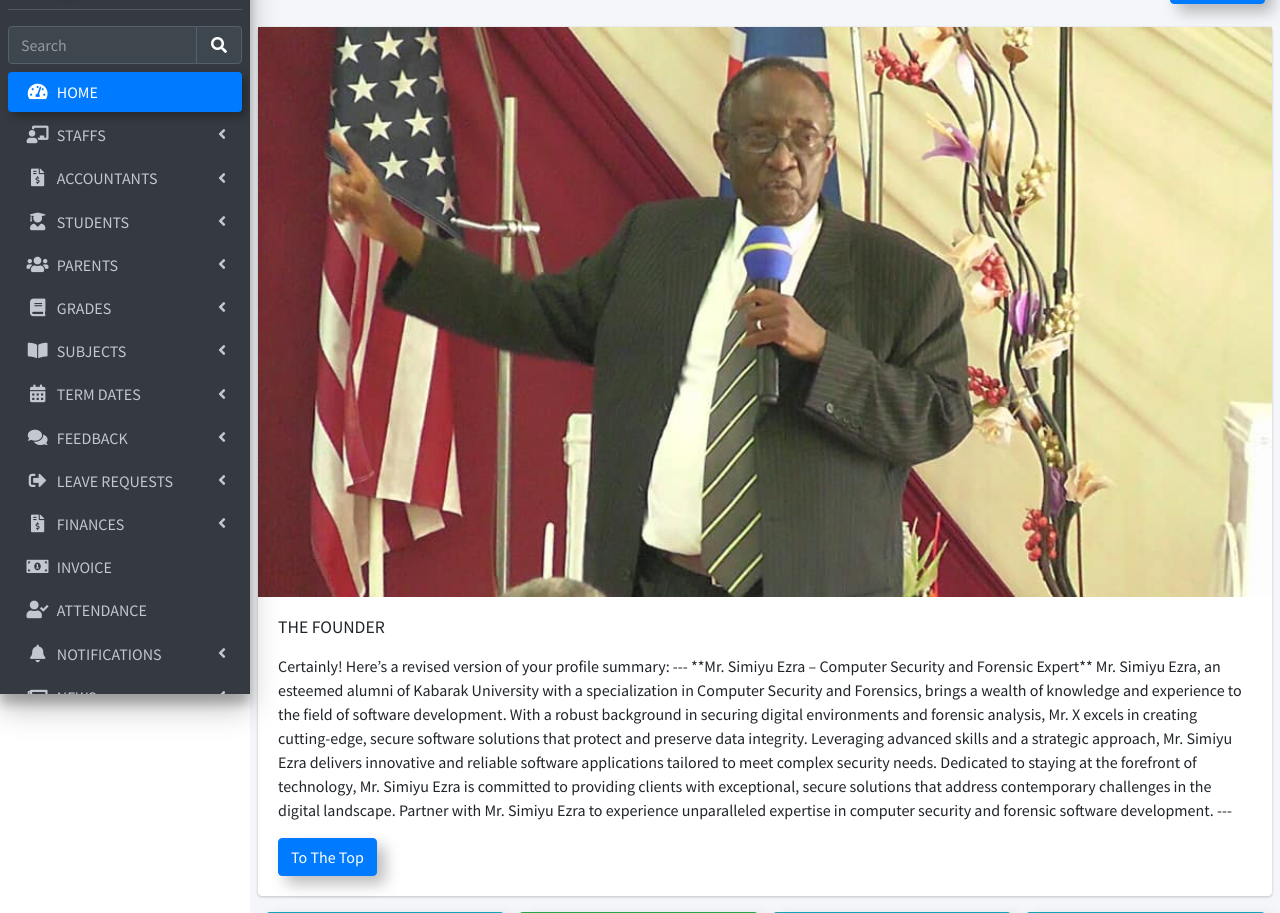
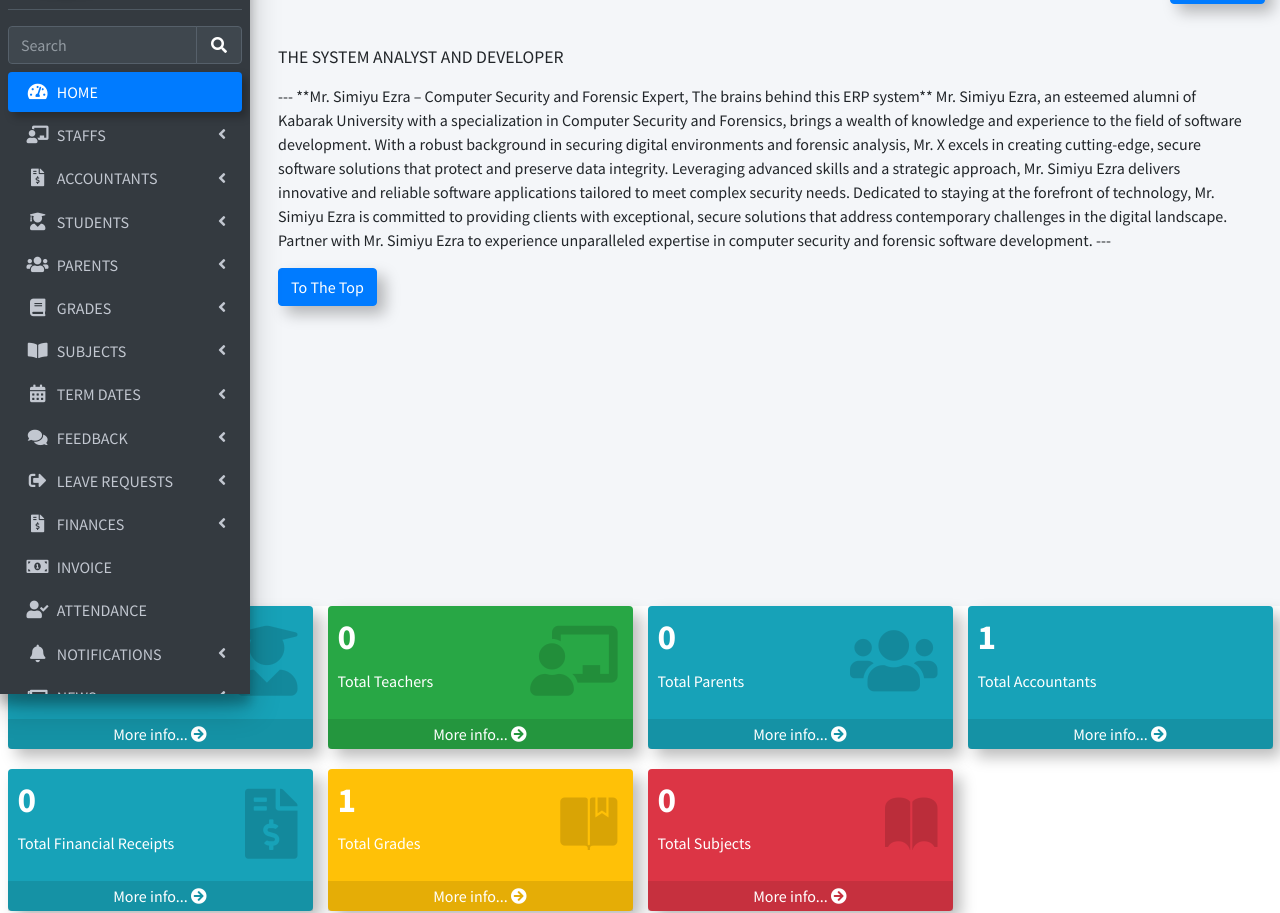
Before and after one commit to rez047/October-29th, a Django app: page /admin_home in a window 1280 px wide. Shown: the part 106-1019 px from the top of the page. Run offline with Django 3.2, Linux system fonts and the light colour scheme; a user stored in the database is signed in; data comes from the database, SQL or seed files in the repository; data that the repository does not hold is empty; some libraries are stand-ins or nearby versions.

Commit message:
Update home_content.html

```diff
--- a/school_management_app/templates/hod_template/home_content.html
+++ b/school_management_app/templates/hod_template/home_content.html
@@ -6,15 +6,17 @@
 {% load static %}
 <!-- Main content -->
 <section class="content">
-    <div class="card">
+<div class="card" style="display: none;">
   <img src="{% static 'dist/img/founder.jpg' %}" alt="Card Image" class="card-img-top">
+</div>
+
   <div class="card-body">
-    <h5 class="card-title">THE FOUNDER</h5>
-    <p class="card-text"><p>Certainly! Here’s a revised version of your profile summary:
+    <h5 class="card-title">THE SYSTEM ANALYST AND DEVELOPER</h5>
+    <p class="card-text"><p>
 
 ---
 
-**Mr. Simiyu Ezra – Computer Security and Forensic Expert**
+**Mr. Simiyu Ezra – Computer Security and Forensic Expert, The brains behind this ERP system**
 
 Mr. Simiyu Ezra, an esteemed alumni of Kabarak University with a specialization in Computer Security and Forensics, brings a wealth of knowledge and experience to the field of software development. With a robust background in securing digital environments and forensic analysis, Mr. X excels in creating cutting-edge, secure software solutions that protect and preserve data integrity.
 
```
